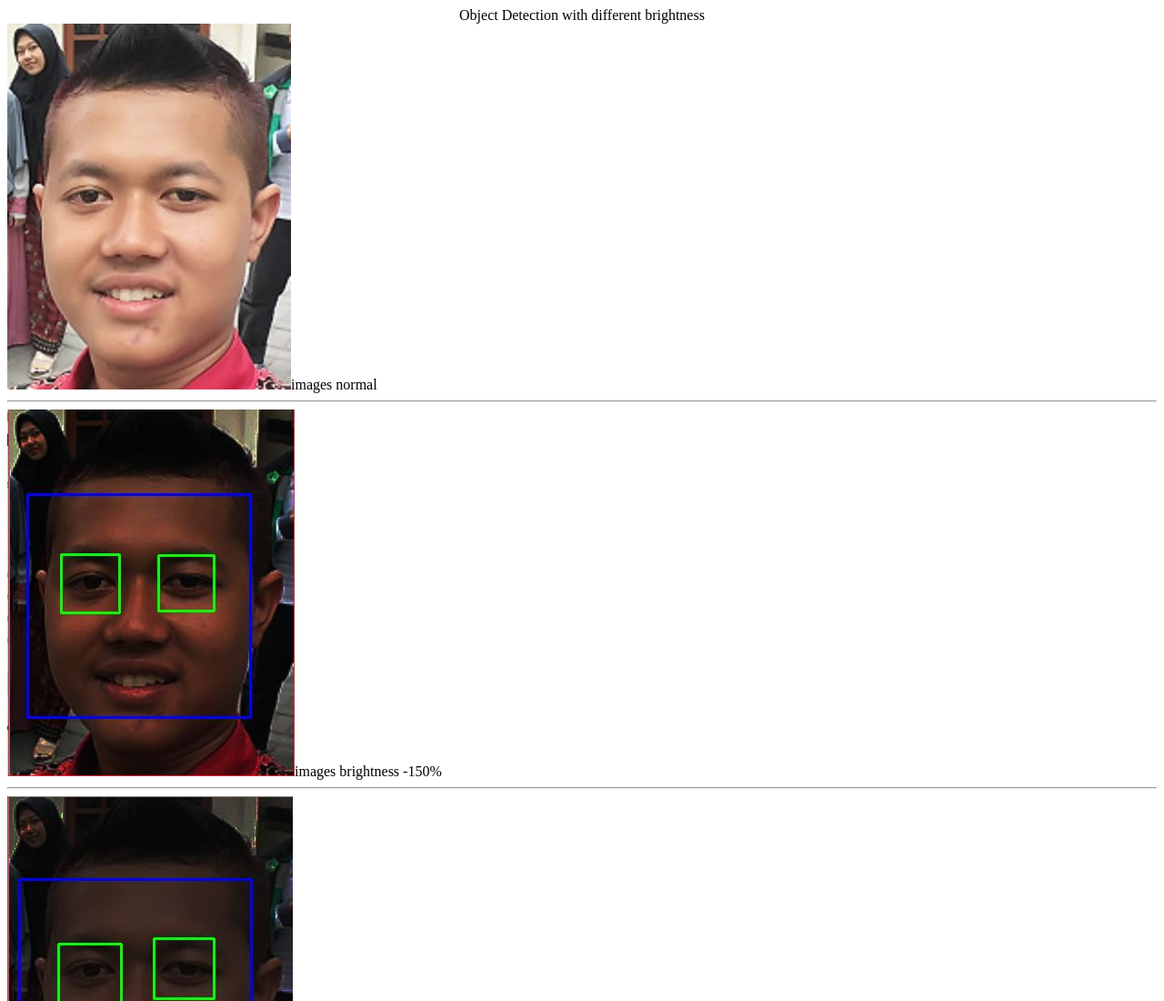
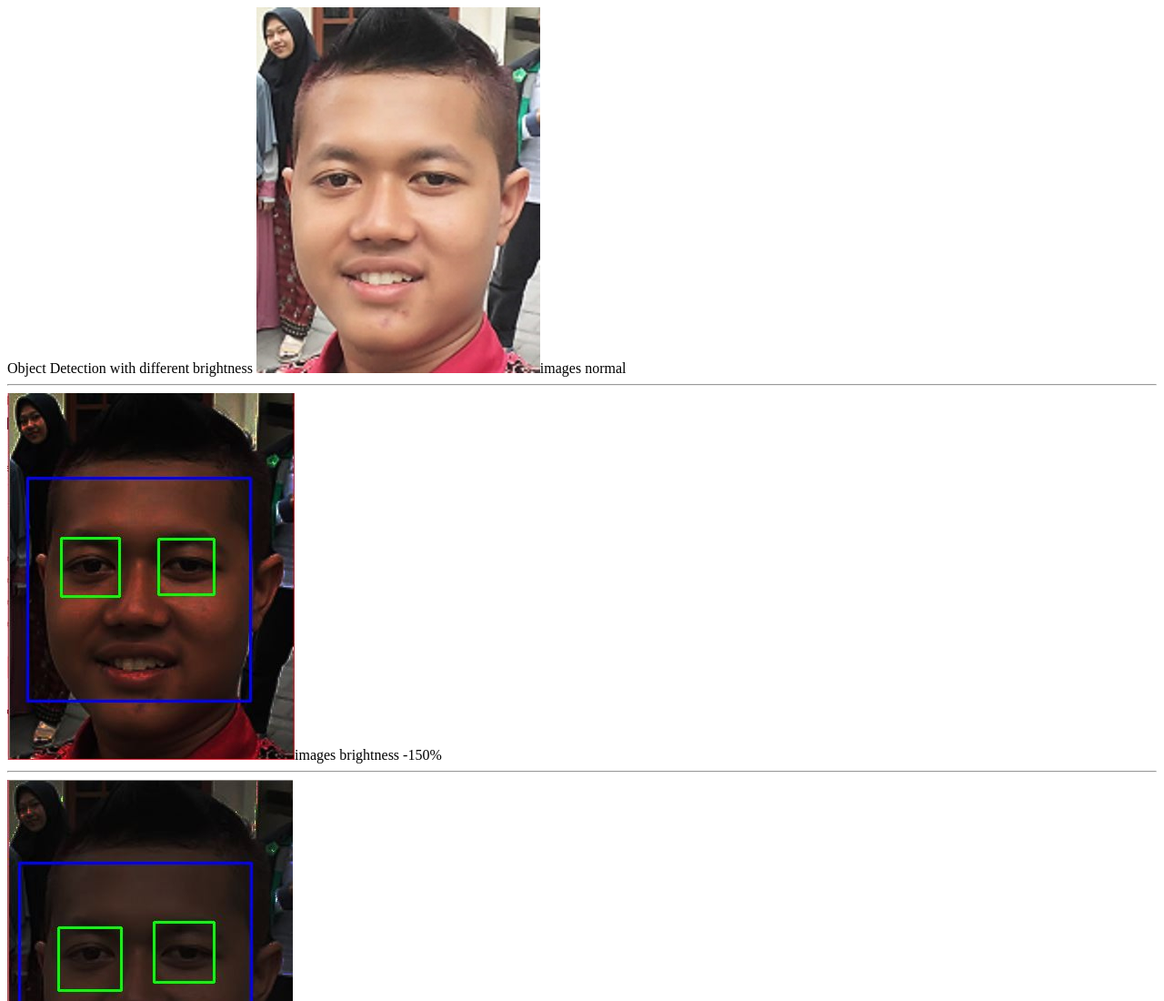
Before and after one commit to L200160098/l200160098.github.io, a plain HTML site: page index.html in a window 1280 px wide. Shown: the top 1100 px of the page at 91% size. Drawn offline with Linux system fonts and the light colour scheme.

Commit message:
Update index.html

```diff
--- a/index.html
+++ b/index.html
@@ -3,7 +3,7 @@
 <title> Object Detection </title>
 </head>
 <body>
-  <center>Object Detection with different brightness</center>
+Object Detection with different brightness
 
   <img src='pict/a.jpg'>images normal</img>
   <hr>
```
